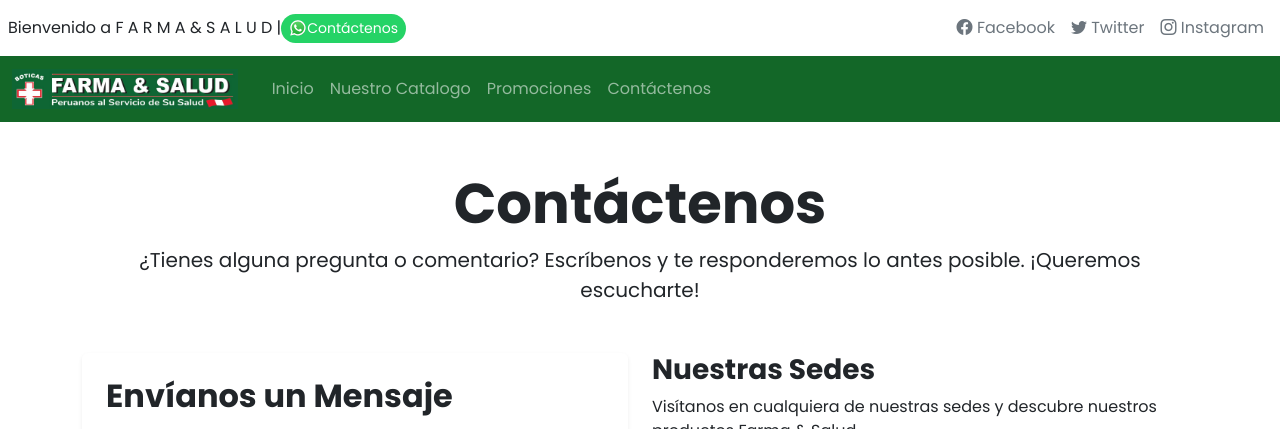
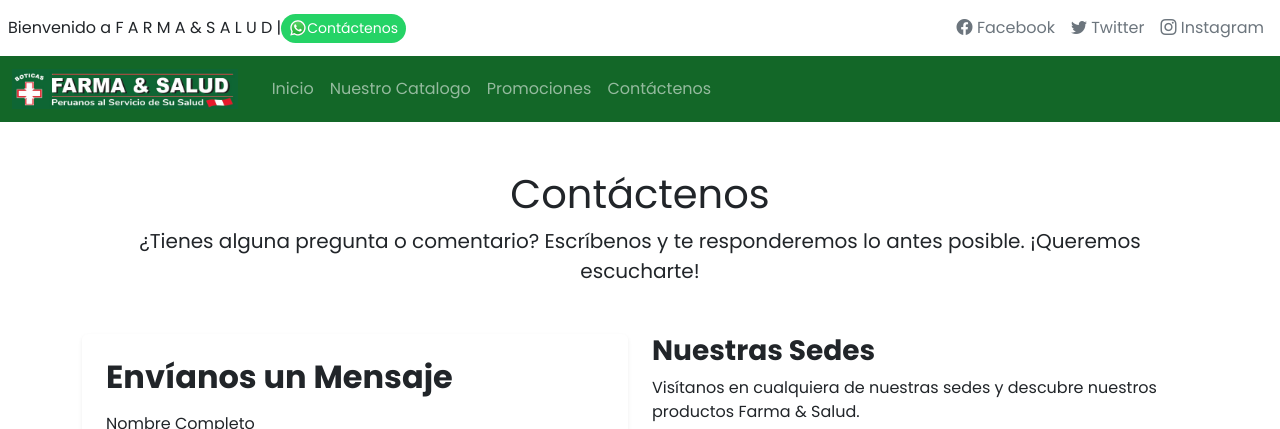
Before and after one commit to Lybias/FarmaSalud, a plain HTML site: page app/contactos/index.html in a window 1280 px wide. Shown: the top 429 px of the page. Drawn offline with nearby package versions, Linux system fonts and the light colour scheme.

Commit message:
correccion contactenos

```diff
--- a/app/contactos/index.html
+++ b/app/contactos/index.html
@@ -64,7 +64,7 @@
         <section class="container my-5 contact-section">
 
             <div class="text-center mb-5">
-                <h1 class="display-4 fw-bold  text-contact animate__fadeInDown">Contáctenos</h1>
+                <h1>Contáctenos</h1>
                 <p class="fs-5 mb-4 animate__animated animate__fadeInUp">¿Tienes alguna pregunta o comentario? Escríbenos y te responderemos lo antes posible. ¡Queremos escucharte!</p>
             </div>
 
```
